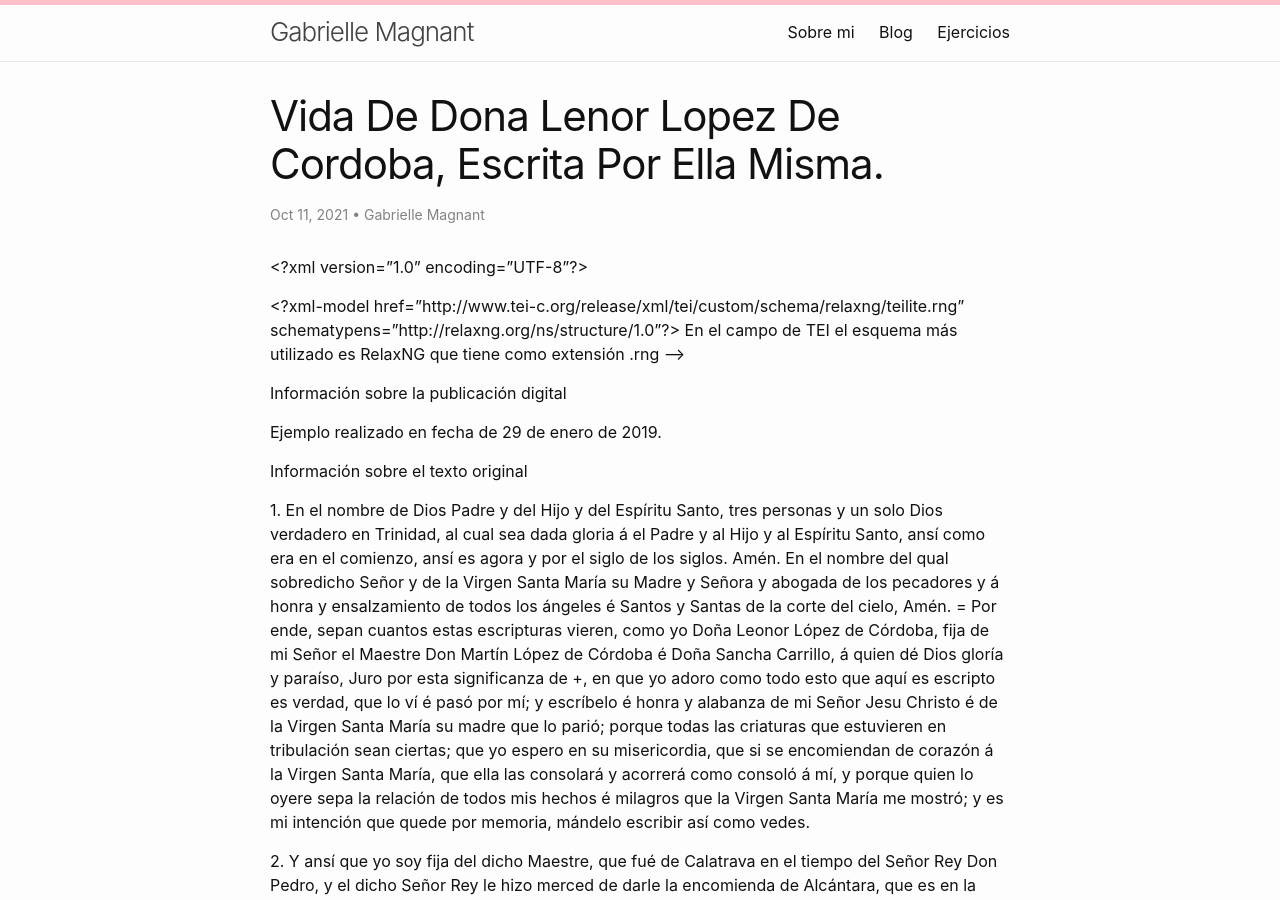
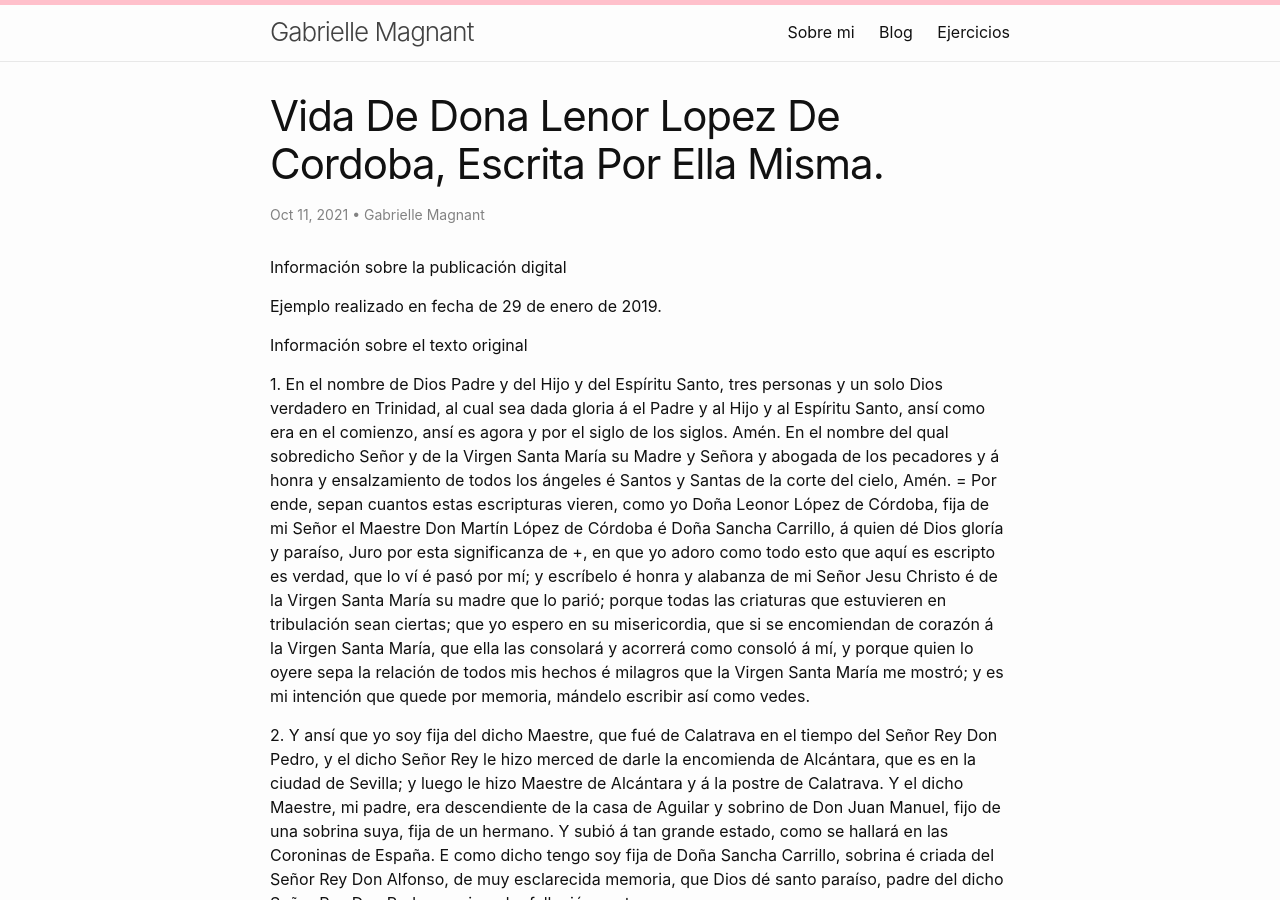
Before and after one commit to gmagnant00/gmagnant00.github.io, a Jekyll site: the page built from _posts/2021-10-11-Comentario-TEI.md, in a window 1280 px wide and 900 px high. Built offline with Jekyll 4.4.1, drawn with Linux system fonts in a browser that asks for light colours.

Commit message:
Update 2021-10-11-Comentario-TEI.md

```diff
--- a/_posts/2021-10-11-Comentario-TEI.md
+++ b/_posts/2021-10-11-Comentario-TEI.md
@@ -6,13 +6,6 @@ author: Gabrielle Magnant
 ---
 
 
-<?xml version="1.0" encoding="UTF-8"?>
-
-<?xml-model href="http://www.tei-c.org/release/xml/tei/custom/schema/relaxng/teilite.rng"
-  schematypens="http://relaxng.org/ns/structure/1.0"?>
-En el campo de TEI el esquema más utilizado es RelaxNG que tiene como extensión .rng -->
-
-<TEI xmlns="http://www.tei-c.org/ns/1.0">
 
   <teiHeader>
     <fileDesc>
```
